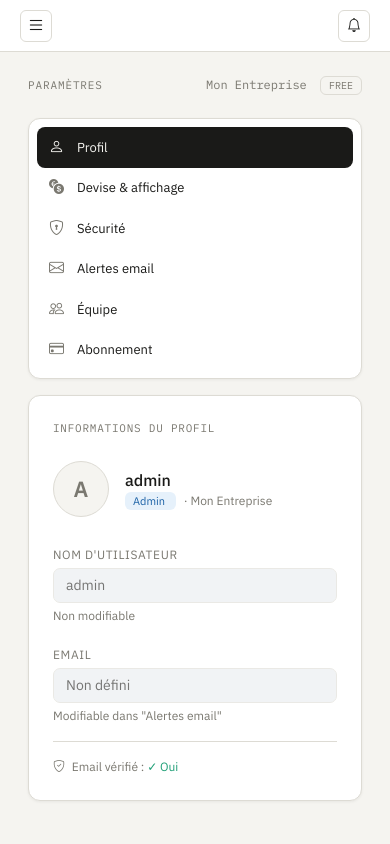
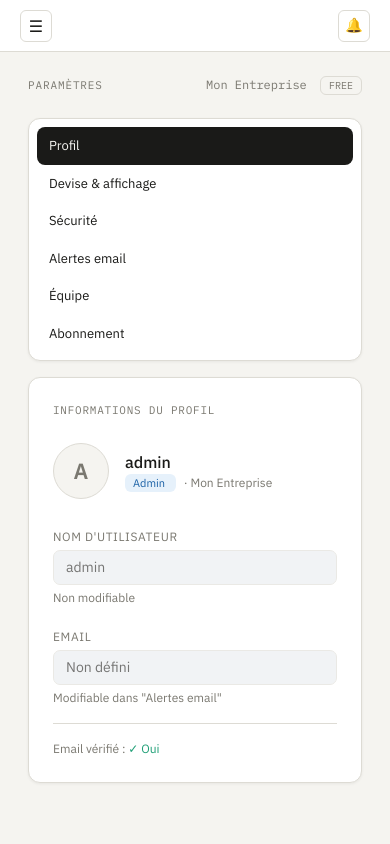
Before and after one commit to AppStock92/stockap, a Flask app: page /parametres in a window 390 px wide. Run offline with Flask 3, Linux system fonts and the light colour scheme; a user stored in the database is signed in; some libraries are stand-ins or nearby versions.

Commit message:
fix icones mobile

```diff
--- a/templates/base.html
+++ b/templates/base.html
@@ -14,7 +14,7 @@
   <link rel="preconnect" href="https://fonts.gstatic.com" crossorigin>
   <link href="https://fonts.googleapis.com/css2?family=IBM+Plex+Mono:wght@400;500&family=IBM+Plex+Sans:wght@400;500;600&display=swap" rel="stylesheet">
   <link href="https://cdnjs.cloudflare.com/ajax/libs/bootstrap/5.3.3/css/bootstrap.min.css" rel="stylesheet">
-  <link href="https://cdnjs.cloudflare.com/ajax/libs/bootstrap-icons/1.11.3/font/bootstrap-icons.min.css" rel="stylesheet">
+  <link href="https://cdn.jsdelivr.net/npm/bootstrap-icons@1.11.3/font/bootstrap-icons.min.css" rel="stylesheet">
 
   <style>
     /* ── Thème clair ─────────────────────────────────────── */
@@ -338,22 +338,22 @@
     <a class="sb-link {% if request.endpoint == 'index' %}active{% endif %}"
        href="{{ url_for('index') }}"
        {% if request.endpoint == 'index' %}aria-current="page"{% endif %}>
-      <i class="bi bi-box-seam" aria-hidden="true"></i>Produits
+      📦Produits
     </a>
     <a class="sb-link {% if request.endpoint == 'dashboard' %}active{% endif %}"
        href="{{ url_for('dashboard') }}"
        {% if request.endpoint == 'dashboard' %}aria-current="page"{% endif %}>
-      <i class="bi bi-grid" aria-hidden="true"></i>Dashboard
+      ▦Dashboard
     </a>
     <a class="sb-link {% if request.endpoint == 'graphiques' %}active{% endif %}"
        href="{{ url_for('graphiques') }}"
        {% if request.endpoint == 'graphiques' %}aria-current="page"{% endif %}>
-      <i class="bi bi-bar-chart-line" aria-hidden="true"></i>Graphiques
+      📊Graphiques
     </a>
     <a class="sb-link {% if request.endpoint == 'scanner' %}active{% endif %}"
        href="{{ url_for('scanner') }}"
        {% if request.endpoint == 'scanner' %}aria-current="page"{% endif %}>
-      <i class="bi bi-upc-scan" aria-hidden="true"></i>Scanner
+      🔍Scanner
     </a>
 
     <div class="sb-divider"></div>
@@ -362,31 +362,31 @@
     <a class="sb-link {% if request.endpoint == 'categories' %}active{% endif %}"
        href="{{ url_for('categories') }}"
        {% if request.endpoint == 'categories' %}aria-current="page"{% endif %}>
-      <i class="bi bi-tags" aria-hidden="true"></i>Catégories
+      🏷Catégories
     </a>
     <a class="sb-link {% if request.endpoint in ['fournisseurs','edit_fournisseur'] %}active{% endif %}"
        href="{{ url_for('fournisseurs') }}"
        {% if request.endpoint in ['fournisseurs','edit_fournisseur'] %}aria-current="page"{% endif %}>
-      <i class="bi bi-building" aria-hidden="true"></i>Fournisseurs
+      🏢Fournisseurs
     </a>
 
     {% if est_manager %}
     <div class="sb-divider"></div>
     <div class="sb-section">Exports</div>
     <a class="sb-link" href="{{ url_for('export_csv_produits') }}">
-      <i class="bi bi-filetype-csv" aria-hidden="true"></i>CSV Produits
+      📄CSV Produits
     </a>
     <a class="sb-link" href="{{ url_for('export_csv_mouvements') }}">
-      <i class="bi bi-filetype-csv" aria-hidden="true"></i>CSV Mouvements
+      📄CSV Mouvements
     </a>
     {% if est_pro %}
     <a class="sb-link" href="{{ url_for('export_pdf_stock') }}">
-      <i class="bi bi-filetype-pdf" aria-hidden="true"></i>PDF Rapport
+      📑PDF Rapport
     </a>
     {% else %}
     <a class="sb-link" href="{{ url_for('parametres_email') }}#abonnement"
        style="opacity:.5">
-      <i class="bi bi-lock" aria-hidden="true"></i>PDF
+      🔒PDF
       <span class="sb-plan-badge">PRO</span>
     </a>
     {% endif %}
@@ -398,16 +398,16 @@
     <a class="sb-link {% if request.endpoint == 'utilisateurs' %}active{% endif %}"
        href="{{ url_for('utilisateurs') }}"
        {% if request.endpoint == 'utilisateurs' %}aria-current="page"{% endif %}>
-      <i class="bi bi-people" aria-hidden="true"></i>Équipe
+      👥Équipe
     </a>
     <a class="sb-link {% if request.endpoint in ['parametres_email','abonnement'] %}active{% endif %}"
        href="{{ url_for('parametres_email') }}">
-      <i class="bi bi-gear" aria-hidden="true"></i>Paramètres
+      ⚙️Paramètres
     </a>
     <a class="sb-link {% if request.endpoint == 'abonnement' %}active{% endif %}"
        href="{{ url_for('abonnement') }}"
        {% if request.endpoint == 'abonnement' %}aria-current="page"{% endif %}>
-      <i class="bi bi-credit-card" aria-hidden="true"></i>Abonnement
+      💳Abonnement
       {% if not est_pro %}
       <span class="sb-plan-badge">FREE</span>
       {% else %}
@@ -418,7 +418,7 @@
     <div class="sb-divider"></div>
     <a class="sb-link {% if request.endpoint == 'parametres_email' %}active{% endif %}"
        href="{{ url_for('parametres_email') }}">
-      <i class="bi bi-gear" aria-hidden="true"></i>Paramètres
+      ⚙️Paramètres
     </a>
     {% endif %}
   </div>
@@ -438,7 +438,7 @@
       </button>
       <a href="{{ url_for('parametres_email') }}" class="sb-action-btn"
          aria-label="Paramètres">
-        <i class="bi bi-sliders" aria-hidden="true"></i>
+        ⚙️
       </a>
     </div>
     <a href="{{ url_for('logout') }}"
@@ -449,7 +449,7 @@
               justify-content:center"
        onmouseover="this.style.background='rgba(255,255,255,.08)';this.style.color='#fff'"
        onmouseout="this.style.background='none';this.style.color='rgba(255,255,255,.5)'">
-      <i class="bi bi-box-arrow-right" aria-hidden="true"></i>
+      →
       Déconnexion
     </a>
   </div>
@@ -462,7 +462,7 @@
   <div class="topbar-left">
     <button id="sidebar-toggle" onclick="toggleSidebar()"
             aria-label="Ouvrir/fermer le menu">
-      <i class="bi bi-list" style="font-size:18px"></i>
+      ☰
     </button>
     <span class="page-title-bar d-none d-sm-block">
       {% block page_title %}StockApp{% endblock %}
@@ -474,7 +474,7 @@
     <button id="notif-bell" onclick="toggleNotifPanel()"
             aria-label="Notifications{% if nb_notifs > 0 %} — {{ nb_notifs }} non lues{% endif %}"
             aria-haspopup="true" aria-expanded="false">
-      <i class="bi bi-bell" aria-hidden="true"></i>
+      🔔
       {% if nb_notifs > 0 %}
       <span id="notif-badge" aria-live="polite">
         {{ nb_notifs if nb_notifs < 100 else '99+' }}
--- a/templates/parametres.html
+++ b/templates/parametres.html
@@ -44,7 +44,7 @@
                      cursor:pointer;display:flex;align-items:center;gap:10px;
                      color:var(--bs-body-color);transition:background .12s;
                      font-family:var(--bs-body-font-family)">
-        <i class="bi {{ icon }}" style="font-size:15px;width:18px;color:var(--muted)"></i>
+
         {{ label }}
       </button>
       {% endfor %}
@@ -99,7 +99,7 @@
 
         <div class="mt-3 pt-3" style="border-top:1px solid var(--bs-border-color)">
           <div style="font-size:12px;color:var(--muted)">
-            <i class="bi bi-shield-check me-1"></i>
+
             Email vérifié :
             {% if current_user.email_verifie %}
               <span style="color:#1D9E75">✓ Oui</span>
@@ -149,7 +149,7 @@
             </div>
           </div>
           <button type="submit" class="btn btn-brand">
-            <i class="bi bi-check-lg me-1"></i>Enregistrer la devise
+            Enregistrer la devise
           </button>
         </form>
       </div>
@@ -179,7 +179,7 @@
                    autocomplete="new-password">
           </div>
           <button type="submit" class="btn btn-brand">
-            <i class="bi bi-key me-1"></i>Mettre à jour le mot de passe
+            Mettre à jour le mot de passe
           </button>
         </form>
       </div>
@@ -202,7 +202,7 @@
             </div>
           </div>
           <button type="submit" class="btn btn-brand">
-            <i class="bi bi-check-lg me-1"></i>Enregistrer l'email
+            Enregistrer l'email
           </button>
         </form>
       </div>
@@ -217,13 +217,13 @@
         <form method="POST" action="{{ url_for('envoyer_rapport_alertes') }}">
           <input type="hidden" name="csrf_token" value="{{ csrf_token() }}">
           <button type="submit" class="btn btn-outline-warning">
-            <i class="bi bi-send me-1"></i>Envoyer le rapport maintenant
+            Envoyer le rapport maintenant
           </button>
         </form>
         {% else %}
         <a href="{{ url_for('abonnement') }}"
            class="btn btn-outline-secondary d-inline-flex align-items-center gap-2">
-          <i class="bi bi-lock"></i>Alertes email — Plan Pro requis
+          Alertes email — Plan Pro requis
         </a>
         {% endif %}
       </div>
@@ -257,7 +257,7 @@
             </div>
           </div>
           <button type="submit" class="btn btn-brand mt-3">
-            <i class="bi bi-person-plus me-1"></i>Inviter
+            Inviter
           </button>
         </form>
       </div>
@@ -314,7 +314,7 @@
                   onsubmit="return confirm('Supprimer {{ u.username }} ?')">
               <input type="hidden" name="csrf_token" value="{{ csrf_token() }}">
               <button type="submit" class="btn btn-sm btn-outline-danger">
-                <i class="bi bi-trash"></i>
+
               </button>
             </form>
             {% endif %}
@@ -368,14 +368,14 @@
         <form method="POST" action="{{ url_for('stripe_checkout', plan_id='pro') }}">
           <input type="hidden" name="csrf_token" value="{{ csrf_token() }}">
           <button type="submit" class="btn btn-brand">
-            <i class="bi bi-arrow-up-circle me-1"></i>Passer au Pro — 9 €/mois
+            Passer au Pro — 9 €/mois
           </button>
         </form>
         {% elif entreprise and entreprise.stripe_customer_id %}
         <form method="POST" action="{{ url_for('stripe_portail') }}">
           <input type="hidden" name="csrf_token" value="{{ csrf_token() }}">
           <button type="submit" class="btn btn-outline-secondary">
-            <i class="bi bi-credit-card me-1"></i>Gérer l'abonnement
+            Gérer l'abonnement
           </button>
         </form>
         {% endif %}
```
